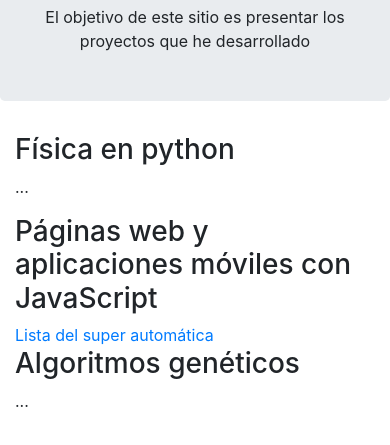
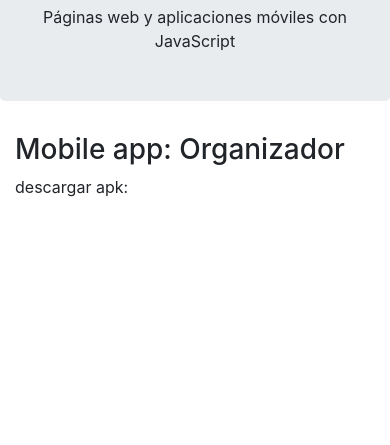
Before and after one commit to milenalebe/ingmilena, a plain HTML site: page mobile.html in a window 390 px wide. Shown: the part 83-528 px from the top of the page. Drawn offline with nearby package versions, Linux system fonts and the light colour scheme.

Commit message:
Update mobile.html

```diff
--- a/mobile.html
+++ b/mobile.html
@@ -6,7 +6,7 @@
 	<!–  CSS BOOSTRAP   –>
 
 	<link rel="stylesheet" href="https://stackpath.bootstrapcdn.com/bootstrap/4.1.3/css/bootstrap.min.css" integrity="sha384-MCw98/SFnGE8fJT3GXwEOngsV7Zt27NXFoaoApmYm81iuXoPkFOJwJ8ERdknLPMO" crossorigin="anonymous">
-	<title> Ing Milena </title>
+	<title> https://milenalebe.github.io/mobile.html </title>
 
 
 </head>
@@ -15,24 +15,15 @@
 
 	<div class="jumbotron text-center">
   		<h1>M. L.</h1>
-  		<p>El objetivo de este sitio es presentar los proyectos que he desarrollado</p>
+  		<p>Páginas web y aplicaciones móviles con JavaScript</p>
 	</div>
 
 	<div class="container">
   <div class="row">
     <div class="col-sm-4">
-      <h3>Física en python</h3>
-      <p>...</p>
+      <h3>Mobile app: Organizador</h3>
+      <p>descargar apk:</p>
     </div>
-    <div class="col-sm-4">
-      <h3>Páginas web y aplicaciones móviles con JavaScript</h3>
-      <a href="https://milenalebe.github.io/mobile_1"> Lista del super automática </a>
-    </div>
-    <div class="col-sm-4">
-        <h3>Algoritmos genéticos</h3>
-        <p>...</p>
-      </div>
-  </div>
 </div>
 
 
```
